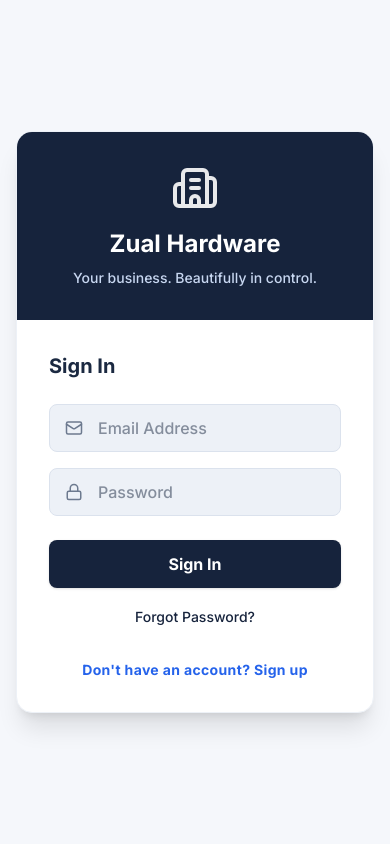
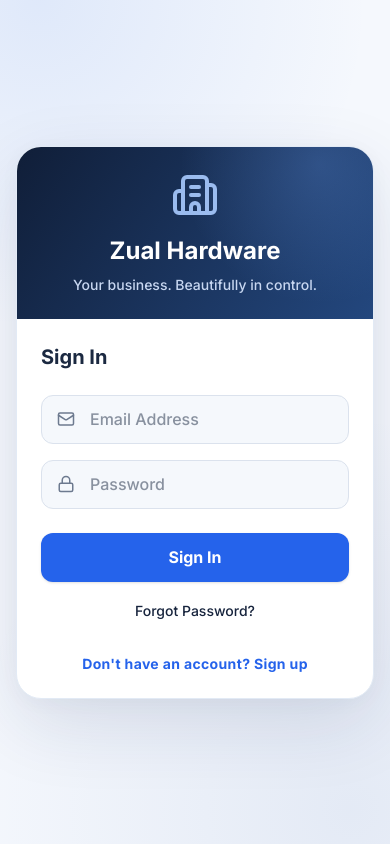
Before and after one commit to fahimakhtar0103-ui/ZUAL-S-HARDWARE, a React (Vite) app: page / in a window 390 px wide. Built offline with nearby package versions, Linux system fonts and the light colour scheme; no server answers.

Commit message:
design: complete consistent auth styling and responsive sign-in

```diff
--- a/src/index.css
+++ b/src/index.css
@@ -467,3 +467,18 @@
   .zl-legacy-page [class*="max-w-"] { max-width:100%; }
   .zl-legacy-page [class*="shadow-"] { box-shadow:0 3px 12px rgba(40,60,85,.035); }
 }
+
+
+/* Sign-in completes the same premium experience. */
+.zl-auth-cover { background: radial-gradient(circle at 10% 0%,rgba(46,108,225,.11),transparent 36%),radial-gradient(circle at 90% 96%,rgba(24,68,153,.08),transparent 45%),#f5f8fd; }
+.zl-auth-card { border-radius:25px; border:1px solid #e2eaf5; box-shadow:0 24px 75px rgba(25,45,90,.12),0 4px 20px rgba(30,52,89,.03); }
+.zl-auth-hero { padding:37px 28px; background:radial-gradient(circle at 85% 10%,rgba(117,170,255,.22),transparent 41%),linear-gradient(125deg,#101e38,#23477e); }
+.zl-auth-hero svg { color:#a9cbff; }
+.zl-auth-card input { border-radius:12px; min-height:49px; background:#f5f8fc; }
+.zl-auth-card button[type="submit"] { border-radius:12px; min-height:49px; background:#2563eb; }
+.zl-auth-card button[type="submit"]:hover { background:#1b55cf; }
+.zl-auth-card :is(input,button):focus-visible { outline:2px solid #82b1ff; outline-offset:2px; }
+@media(max-width:767px) {
+ .zl-auth-hero { padding:30px 20px; }
+ .zl-auth-card .p-8 { padding:24px; }
+}
```
